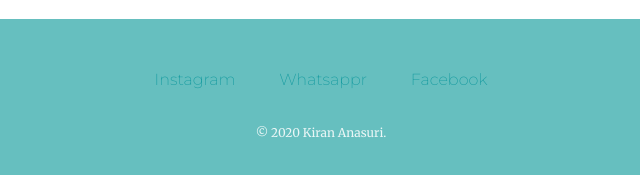
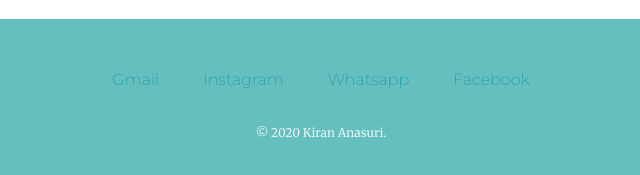
Before and after one commit to Kiran777-jpg/Introduction, a plain HTML site: page index.html in a window 1280 px wide. Shown: the part 2893-3068 px from the top of the page, 319-959 px from the left. Drawn offline with Linux system fonts and the light colour scheme.

Commit message:
Update index.html

```diff
--- a/index.html
+++ b/index.html
@@ -49,14 +49,15 @@
             <h3>If you Love to play and code</h3>
             <h3>Then</h3>
             <p class="contact-message">I'm ready to make stuff with you. we can code while we talk about game😅</p>
-            <a class="btn" href="mailto:suryakirananusuri@gmail.com">CONTACT ME</a>
+            <a class="btn" href="https://www.linkedin.com/in/surya-kiran-3991a3108/">CONTACT ME</a>
         </div>
     </div>
 
 
     <div class="bottom-container">
-        <a class="footer-link" href="https://www.instagram.com/str_5_kiran/?hl=en">Instagram</a>
-        <a class="footer-link" href="https://web.whatsapp.com/">Whatsappr</a>
+        <a class="footer-link" href="mailto:suryakirananusuri@gmail.com">Gmail</a>
+        <a class="footer-link" href="https://www.instagram.com/complex_integer/">Instagram</a>
+        <a class="footer-link" href="https://wa.link/16vbpy">Whatsapp</a>
         <a class="footer-link" href="https://www.facebook.com/suryakirananusuri">Facebook</a>
         <p class="copyright">© 2020 Kiran Anasuri.</p>
     </div>
```
